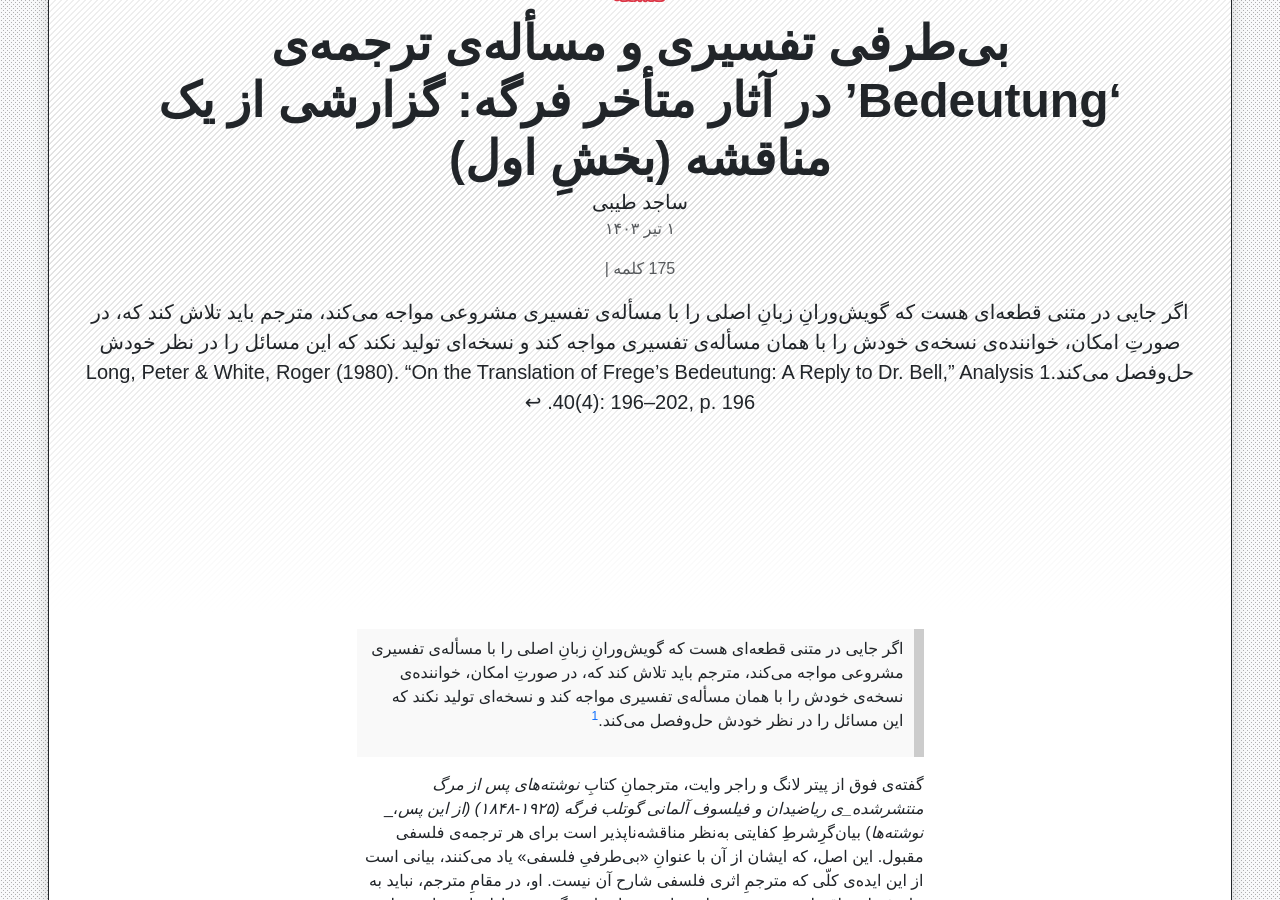
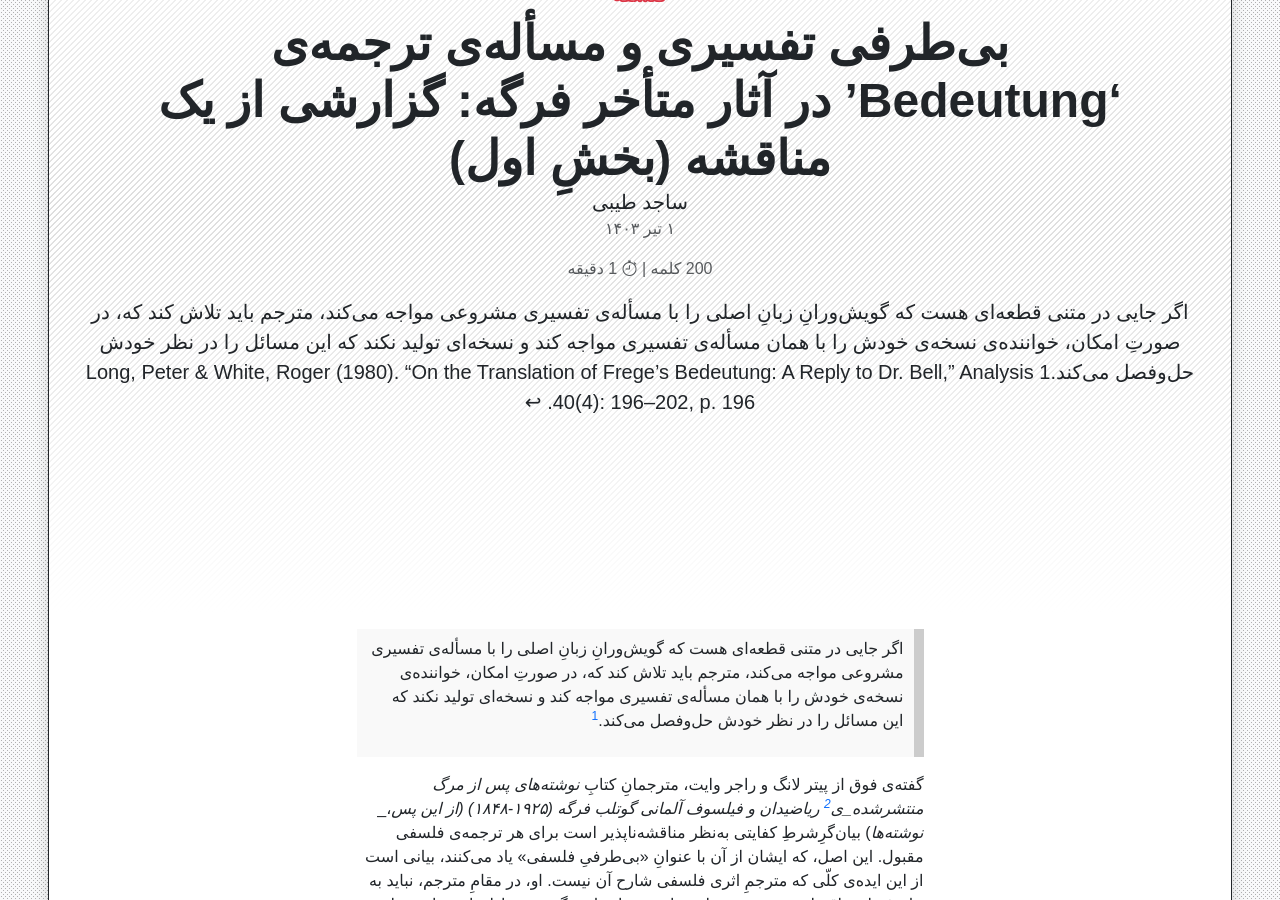
Before and after one commit to phicudemy/phicudemy.github.io, a Jekyll site: the page built from _posts/2024-06-22-fregebedeutung1.md, in a window 1280 px wide and 900 px high, scrolled down 295 px. Built offline with Jekyll 4.4.1, drawn with Linux system fonts in a browser that asks for light colours; comment, search, counter and statistics services are not loaded; a style sheet for code colours, icons or effects is not loaded; part of the change alters nothing that is shown; some of the changed text lies outside the part shown.

Commit message:
TinaCMS content update

```diff
--- a/_posts/2024-06-22-fregebedeutung1.md
+++ b/_posts/2024-06-22-fregebedeutung1.md
@@ -17,6 +17,7 @@ tags:
 
 > اگر جایی در متنی قطعه‌ای هست که گویش‌ورانِ زبانِ اصلی را با مسأله‌ی تفسیری مشروعی مواجه می‌کند، مترجم باید تلاش کند که، در صورتِ امکان، خواننده‌ی نسخه‌ی خودش را با همان مسأله‌ی تفسیری مواجه کند و نسخه‌ای تولید نکند که این مسائل را در نظر خودش حل‌وفصل می‌کند.[^1]
 
-گفته‌ی فوق از پیتر لانگ و راجر وایت، مترجمانِ کتابِ _نوشته‌های پس از مرگ‌ منتشرشده‌‌_ی ریاضیدان و فیلسوف آلمانی  گوتلب فرگه (۱۹۲۵-۱۸۴۸) (از این پس_،_ _نوشته‌ها_) بیان‌گرِ‌شرطِ کفایتی به‌نظر مناقشه‌ناپذیر است برای هر ترجمه‌ی فلسفی مقبول. این اصل، که ایشان از آن با عنوانِ «بی‌طرفیِ فلسفی» یاد می‌کنند، بیانی است از این ایده‌ی کلّی که مترجمِ اثری فلسفی شارح آن نیست. او، در مقامِ مترجم، نباید به حل‌وفصل مناقشاتِ تفسیری برخاسته از متن، از راهِ برگزیدنِ معادل‌هایی خاص برای عبارات یا جملاتِ اثرِ اصلی، بپردازد.
+گفته‌ی فوق از پیتر لانگ و راجر وایت، مترجمانِ کتابِ _نوشته‌های پس از مرگ‌ منتشرشده‌‌_ی[^2] ریاضیدان و فیلسوف آلمانی  گوتلب فرگه (۱۹۲۵-۱۸۴۸) (از این پس_،_ _نوشته‌ها_) بیان‌گرِ‌شرطِ کفایتی به‌نظر مناقشه‌ناپذیر است برای هر ترجمه‌ی فلسفی مقبول. این اصل، که ایشان از آن با عنوانِ «بی‌طرفیِ فلسفی» یاد می‌کنند، بیانی است از این ایده‌ی کلّی که مترجمِ اثری فلسفی شارح آن نیست. او، در مقامِ مترجم، نباید به حل‌وفصل مناقشاتِ تفسیری برخاسته از متن، از راهِ برگزیدنِ معادل‌هایی خاص برای عبارات یا جملاتِ اثرِ اصلی، بپردازد.
 
 [^1]: Long, Peter & White, Roger (1980). “On the Translation of Frege’s Bedeutung: A Reply to Dr. Bell,” Analysis 40(4): 196–202, p. 196.
+[^2]: Frege, G. (1979) Posthumous Writings. Translated by Peter Long and Roger White, Blackwell.
```
